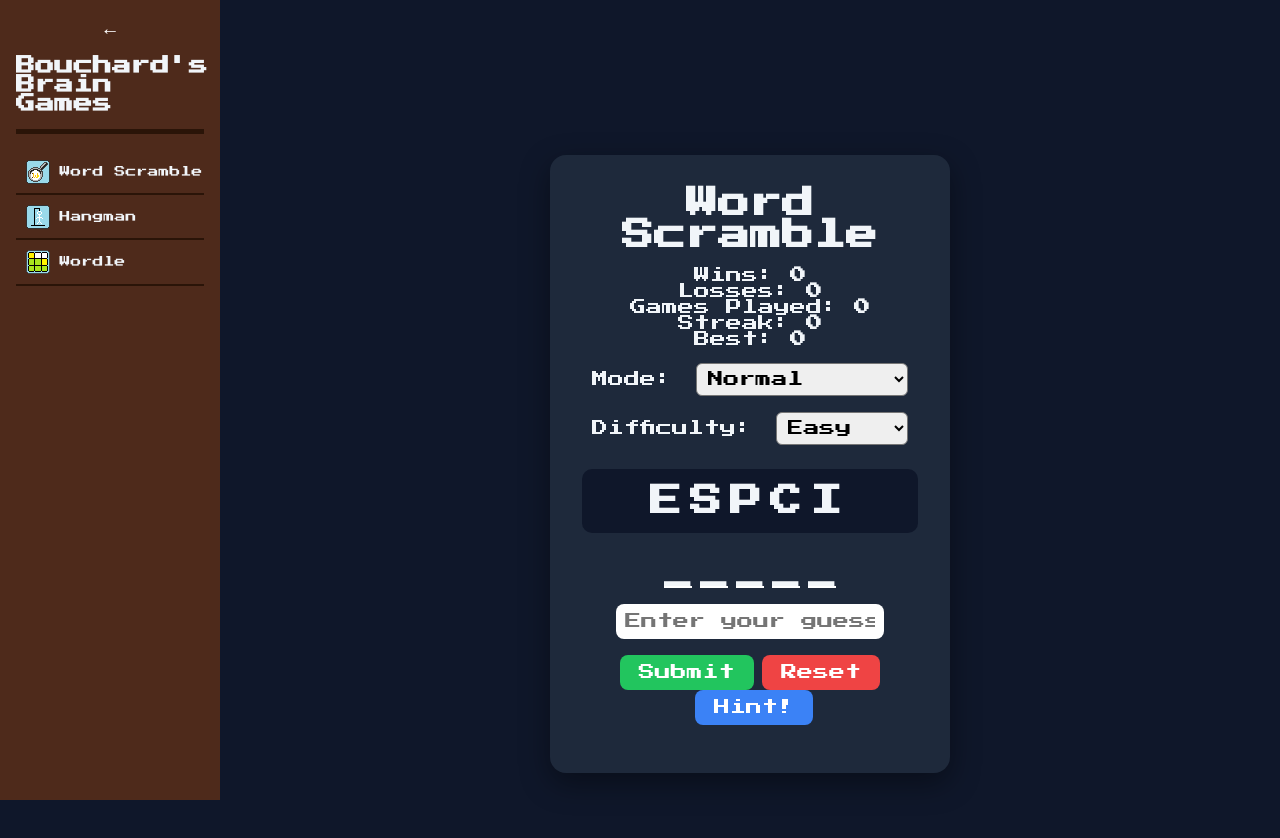
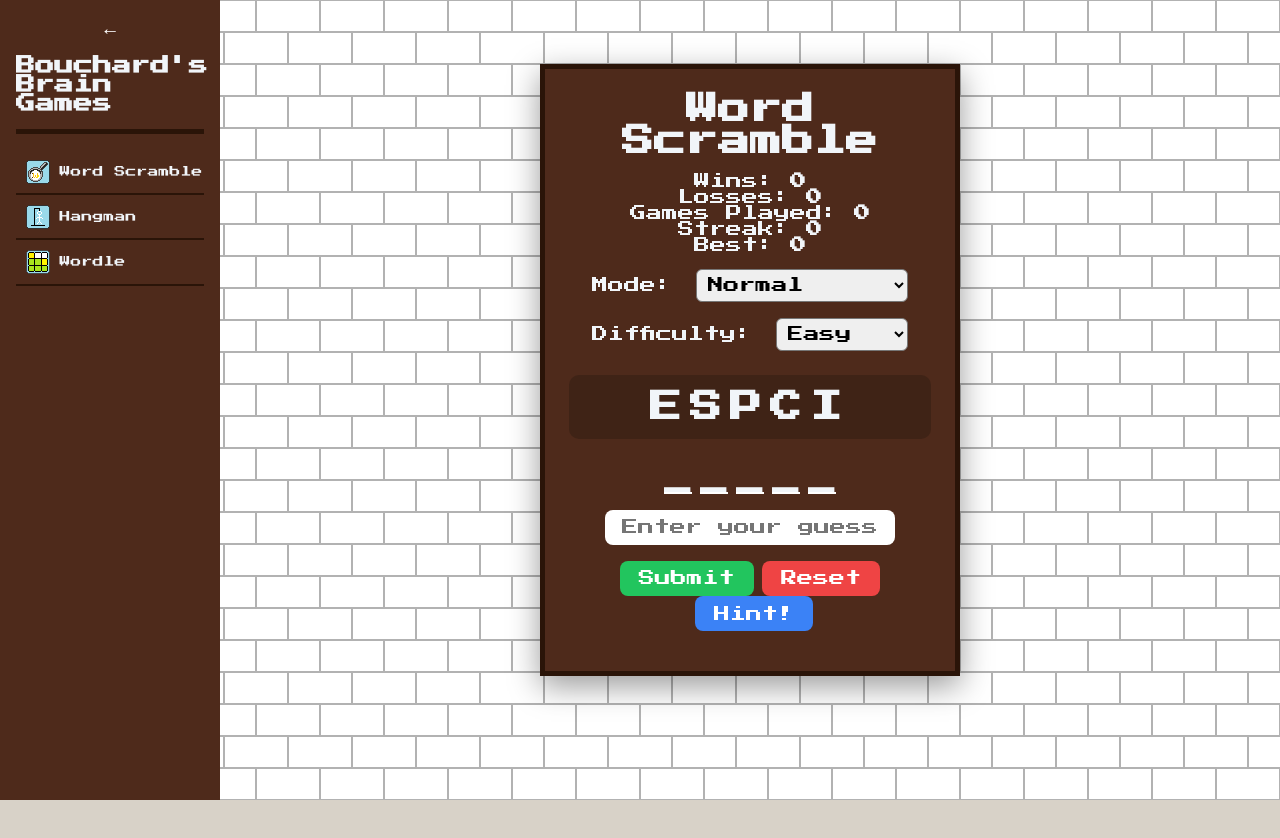
Before and after one commit to mtg04/270-brain-games, a Next.js app in the folder brain-games/: page /games/scramble in a window 1280 px wide. Shown: the top 838 px of the page. After the commit the page ends 800 px from the top, so only its background shows below. Built offline with nearby package versions, Linux system fonts and the light colour scheme.

Commit message:
themed everything to match hangman

```diff
--- a/brain-games/components/Layout.tsx
+++ b/brain-games/components/Layout.tsx
@@ -3,7 +3,9 @@ import React from "react";
 
 export default function Layout({ children }: { children: React.ReactNode }) {
   return (
-    <div style={{ display: "flex", minHeight: "100vh", background: "#0f172a" }}>
+    <div
+      style={{ display: "flex", minHeight: "100vh", background: "transparent" }}
+    >
       <Sidebar />
 
       <main
@@ -12,7 +14,8 @@ export default function Layout({ children }: { children: React.ReactNode }) {
           padding: "2rem",
           display: "flex",
           justifyContent: "center",
-          width: "100%",
+          alignItems: "flex-start",
+          minWidth: 0,
         }}
       >
         {children}
--- a/brain-games/pages/games/scramble.tsx
+++ b/brain-games/pages/games/scramble.tsx
@@ -109,7 +109,6 @@ const WORDS = {
   ],
 
   hard: [
-    // longer 6–7+ mixed (harder due to structure)
     "complex",
     "dynamic",
     "program",
@@ -128,8 +127,6 @@ const WORDS = {
     "process",
     "thread",
     "library",
-
-    // longer / trickier
     "function",
     "variable",
     "constant",
@@ -349,24 +346,24 @@ export default function Scramble() {
 
   return (
     <Layout>
-      <div style={{ padding: "2rem", textAlign: "center" }}>
       <div
         style={{
-            minHeight: "100vh",
           display: "flex",
           justifyContent: "center",
-            alignItems: "center",
-            background: "#0f172a", // dark background
-            color: "#f1f5f9",
+          alignItems: "flex-start",
+          width: "100%",
+          paddingTop: "2rem",
         }}
       >
         <div
           style={{
-              background: "#1e293b",
-              padding: "2rem",
-              borderRadius: "16px",
-              width: "400px",
+            background: "#4e2a1b",
+            border: "5px solid #2a1408",
+            padding: "1.5rem",
+            width: "420px",
             textAlign: "center",
+            color: "#f1f5f9",
+            imageRendering: "pixelated",
             boxShadow: "0 10px 30px rgba(0,0,0,0.4)",
           }}
         >
@@ -383,13 +380,14 @@ export default function Scramble() {
               Losses: <strong suppressHydrationWarning>{stats.losses}</strong>
             </div>
             <div>
-                Games Played: <strong suppressHydrationWarning  >{stats.gamesPlayed}</strong>
+              Games Played:{" "}
+              <strong suppressHydrationWarning>{stats.gamesPlayed}</strong>
             </div>
             <div>
               Streak: <strong suppressHydrationWarning>{stats.streak}</strong>
             </div>
             <div>
-                Best: <strong suppressHydrationWarning >{stats.bestStreak}</strong>
+              Best: <strong suppressHydrationWarning>{stats.bestStreak}</strong>
             </div>
           </div>
 
@@ -448,7 +446,7 @@ export default function Scramble() {
               letterSpacing: "8px",
               fontSize: "2rem",
               margin: "1.5rem 0",
-                background: "#0f172a",
+              background: "#3f2316",
               padding: "1rem",
               borderRadius: "10px",
             }}
@@ -557,7 +555,6 @@ export default function Scramble() {
           </p>
         </div>
       </div>
-      </div>
     </Layout>
   );
 }
--- a/brain-games/pages/games/wordle.tsx
+++ b/brain-games/pages/games/wordle.tsx
@@ -96,13 +96,13 @@ export default function WordleGame() {
           flexDirection: "column",
           minHeight: "100vh",
           paddingTop: "50px",
-          background: "#0f172a",
+          background: "transparent",
           color: "#f1f5f9",
         }}
       >
         <div
           style={{
-            background: "#1e293b",
+            background: "#3f2316",
             padding: "2rem",
             borderRadius: "16px",
             boxShadow: "0 10px 30px rgba(0,0,0,0.4)",
--- a/brain-games/styles/Sidebar.module.css
+++ b/brain-games/styles/Sidebar.module.css
@@ -1,6 +1,6 @@
 .sidebar {
   width: 220px;
-  height: 100vh;
+  min-height: 100vh;
   background-color: #4e2a1b;
   color: #f1f5f9;
   padding: 1rem;
--- a/brain-games/styles/globals.css
+++ b/brain-games/styles/globals.css
@@ -1,4 +1,4 @@
-@import url('https://fonts.googleapis.com/css2?family=Press+Start+2P&display=swap');
+@import url("https://fonts.googleapis.com/css2?family=Press+Start+2P&display=swap");
 
 :root {
   --background: #ffffff;
@@ -14,14 +14,18 @@
 
 html,
 body {
-  max-width: 100vw;
+  width: 100%;
+  height: 100%;
+  margin: 0;
+  padding: 0;
   overflow-x: hidden;
 }
 
 body {
   color: var(--foreground);
-  background: var(--background);
-  font-family: 'Press Start 2P';
+  background-color: #d8d2c8;
+  background-image: url("/UI/Backgrounds/cinderblock_tile.png");
+  font-family: "Press Start 2P";
   -webkit-font-smoothing: antialiased;
   -moz-osx-font-smoothing: grayscale;
 }
@@ -39,7 +43,7 @@ select {
   font: inherit;
 }
 
-img{
+img {
   image-rendering: pixelated;
 }
 
@@ -52,6 +56,12 @@ a {
   text-decoration: none;
 }
 
+#__next {
+  min-height: 100vh;
+  display: flex;
+  flex-direction: column;
+}
+
 @media (prefers-color-scheme: dark) {
   html {
     color-scheme: dark;
```
Also changed, not shown: brain-games/styles/Home.module.css (+5 -3 lines), brain-games/styles/UI.module.css (+9 -0 lines). Lines whose indentation alone changed are shown as unchanged.
